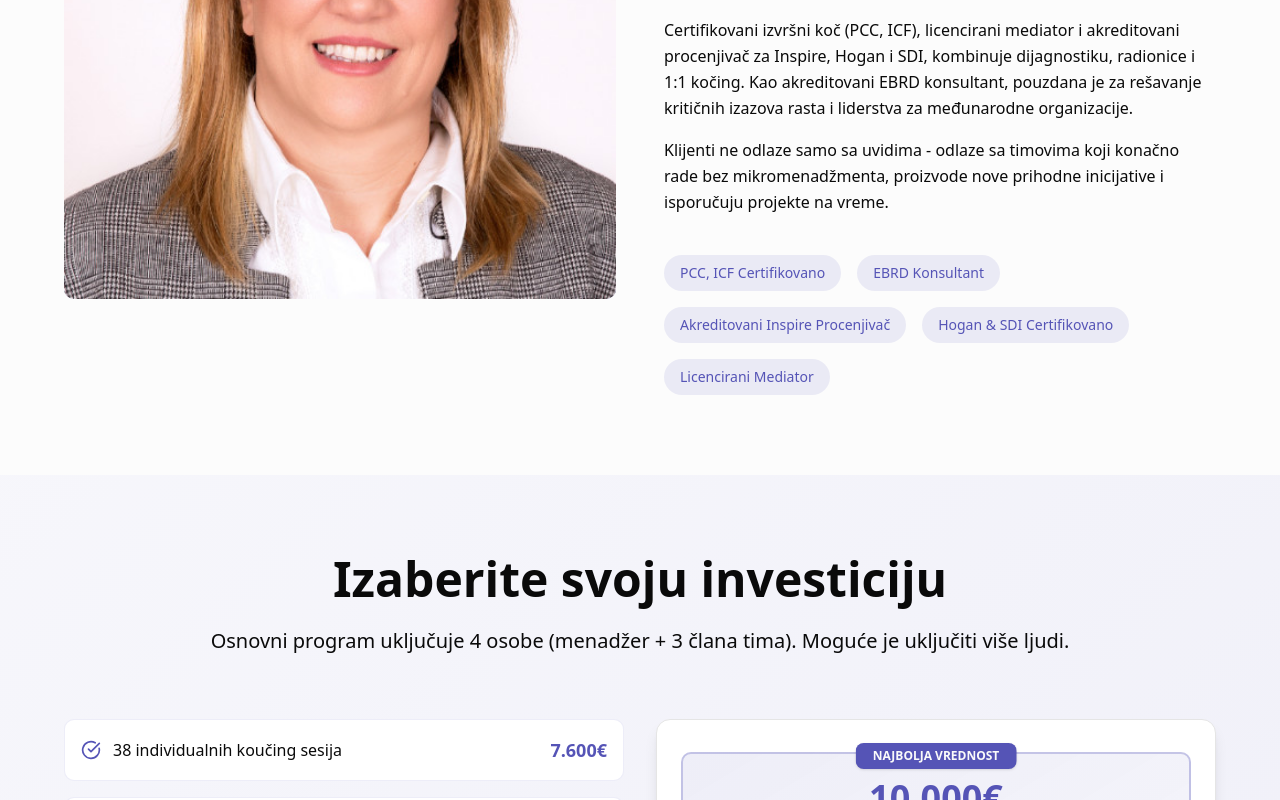
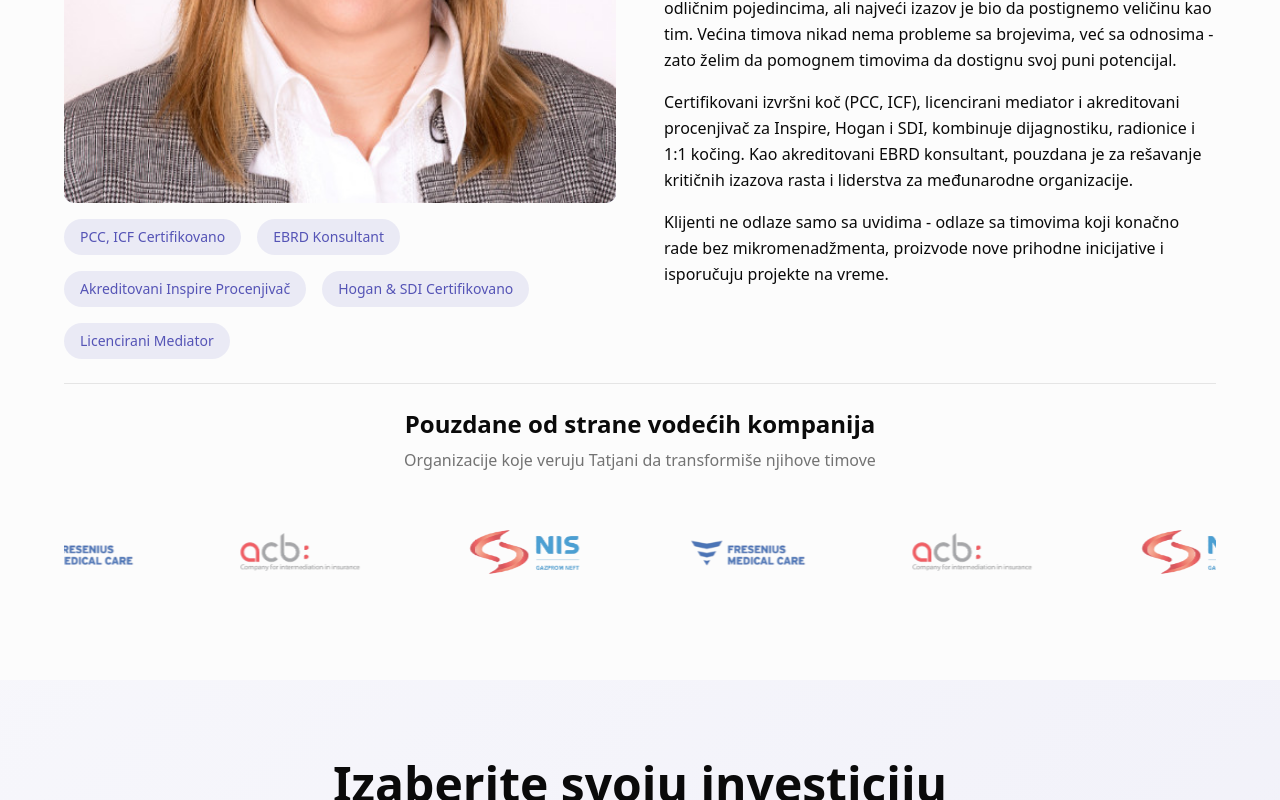
Before and after one commit to zatezalo/tatjana, a Next.js app: page /sr in a window 1280 px wide. Shown: the part 5881-6681 px from the top of the page. Built offline with nearby package versions, Linux system fonts and the light colour scheme.

Commit message:
[App] Add client logos carousel and enhance About section with additional credentials for improved presentation and user engagement

```diff
--- a/src/components/sections/sr/About.tsx
+++ b/src/components/sections/sr/About.tsx
@@ -19,6 +19,25 @@
                   fill
                   className="object-cover"
                 />
+              </div>
+              <div className="pt-4">
+                <div className="flex flex-wrap gap-4">
+                  <span className="bg-primary/10 text-primary px-4 py-2 rounded-full text-sm font-medium">
+                    PCC, ICF Certifikovano
+                  </span>
+                  <span className="bg-primary/10 text-primary px-4 py-2 rounded-full text-sm font-medium">
+                    EBRD Konsultant
+                  </span>
+                  <span className="bg-primary/10 text-primary px-4 py-2 rounded-full text-sm font-medium">
+                    Akreditovani Inspire Procenjivač
+                  </span>
+                  <span className="bg-primary/10 text-primary px-4 py-2 rounded-full text-sm font-medium">
+                    Hogan & SDI Certifikovano
+                  </span>
+                  <span className="bg-primary/10 text-primary px-4 py-2 rounded-full text-sm font-medium">
+                    Licencirani Mediator
+                  </span>
+                </div>
               </div>
             </div>
 
@@ -66,27 +85,70 @@
               </div>
 
               {/* Credentials */}
-              <div className="pt-4">
-                <div className="flex flex-wrap gap-4">
-                  <span className="bg-primary/10 text-primary px-4 py-2 rounded-full text-sm font-medium">
-                    PCC, ICF Certifikovano
-                  </span>
-                  <span className="bg-primary/10 text-primary px-4 py-2 rounded-full text-sm font-medium">
-                    EBRD Konsultant
-                  </span>
-                  <span className="bg-primary/10 text-primary px-4 py-2 rounded-full text-sm font-medium">
-                    Akreditovani Inspire Procenjivač
-                  </span>
-                  <span className="bg-primary/10 text-primary px-4 py-2 rounded-full text-sm font-medium">
-                    Hogan & SDI Certifikovano
-                  </span>
-                  <span className="bg-primary/10 text-primary px-4 py-2 rounded-full text-sm font-medium">
-                    Licencirani Mediator
-                  </span>
-                </div>
+
+            </div>
+          </div>
+
+          {/* Client Logos Carousel */}
+          <div className="mt-6 pt-6 border-t border-border">
+            <div className="text-center mb-8">
+              <h3 className="text-2xl font-bold text-foreground mb-2">
+                Pouzdane od strane vodećih kompanija
+              </h3>
+              <p className="text-muted-foreground">
+                Organizacije koje veruju Tatjani da transformiše njihove timove
+              </p>
+            </div>
+
+            <div className="relative overflow-hidden">
+              <div className="flex animate-infinite-scroll whitespace-nowrap">
+                {/* Create many repetitions of logos for true infinite scroll */}
+                {Array.from({ length: 20 }).map((_, index) => {
+                  const logos = [
+                    { src: '/referals/fresenius-medical-care.png', alt: 'Fresenius Medical Care' },
+                    { src: '/referals/logo-acb-company.png', alt: 'ACB Company' },
+                    { src: '/referals/nis-logo.png', alt: 'NIS' }
+                  ];
+                  const logo = logos[index % 3];
+
+                  return (
+                    <div key={index} className="inline-flex items-center justify-center w-32 h-20 md:w-40 md:h-24 mx-6 md:mx-8 flex-shrink-0">
+                      <Image
+                        src={logo.src}
+                        alt={logo.alt}
+                        width={120}
+                        height={60}
+                        className="object-contain opacity-70 hover:opacity-100 transition-opacity"
+                      />
+                    </div>
+                  );
+                })}
+
+                {/* Duplicate the entire sequence for seamless looping */}
+                {Array.from({ length: 20 }).map((_, index) => {
+                  const logos = [
+                    { src: '/referals/fresenius-medical-care.png', alt: 'Fresenius Medical Care' },
+                    { src: '/referals/logo-acb-company.png', alt: 'ACB Company' },
+                    { src: '/referals/nis-logo.png', alt: 'NIS' }
+                  ];
+                  const logo = logos[index % 3];
+
+                  return (
+                    <div key={`duplicate-${index}`} className="inline-flex items-center justify-center w-32 h-20 md:w-40 md:h-24 mx-6 md:mx-8 flex-shrink-0">
+                      <Image
+                        src={logo.src}
+                        alt={logo.alt}
+                        width={120}
+                        height={60}
+                        className="object-contain opacity-70 hover:opacity-100 transition-opacity"
+                      />
+                    </div>
+                  );
+                })}
               </div>
             </div>
           </div>
+
         </div>
       </div>
     </section>
```
